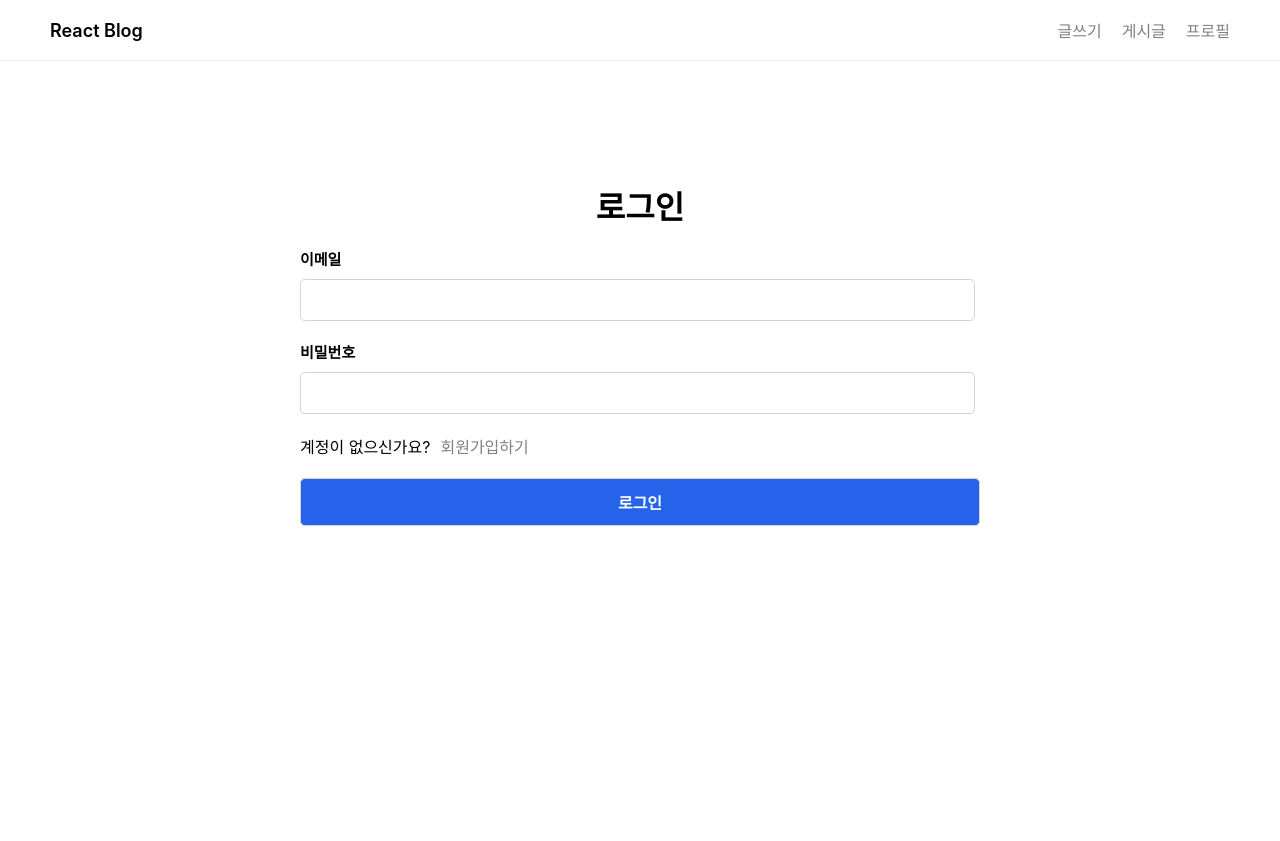
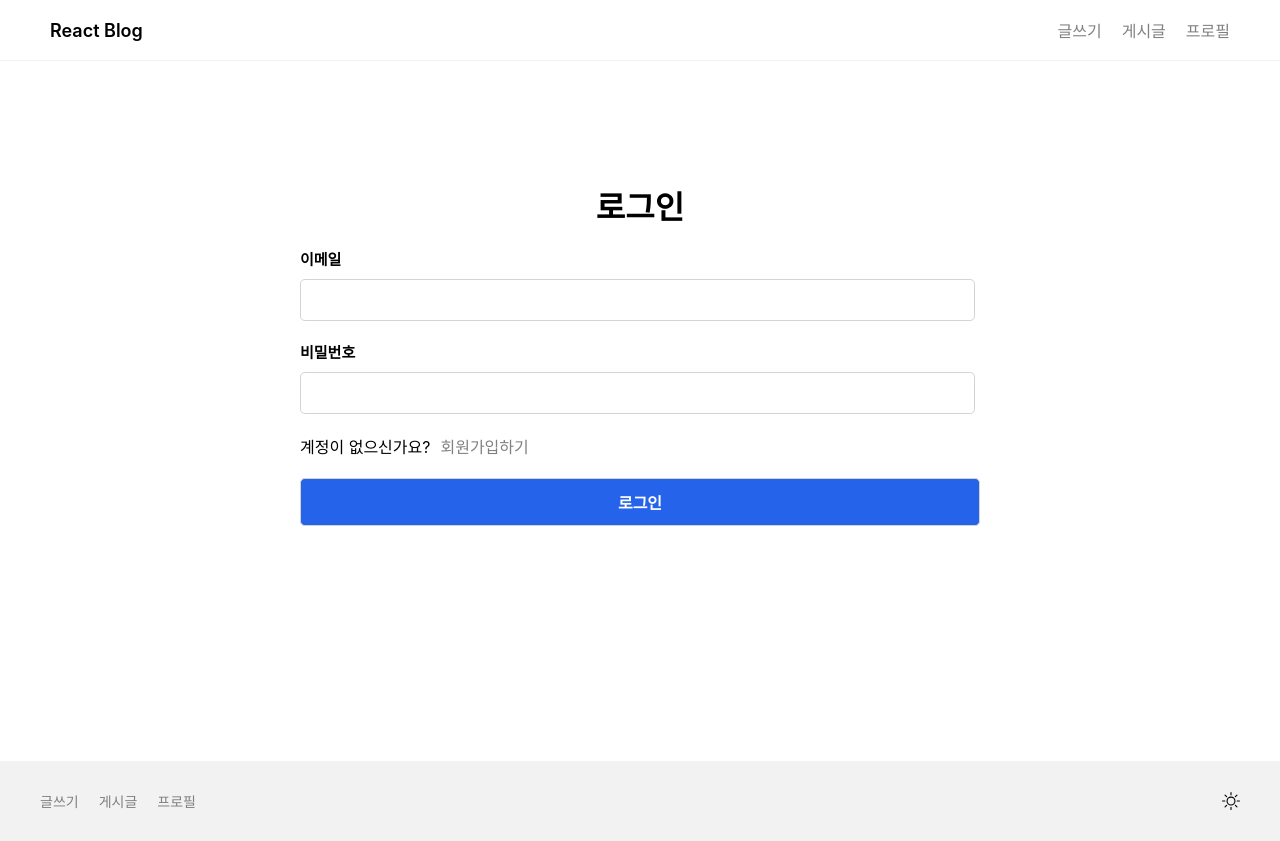
Before and after one commit to gaebonglee/blog-app, a React (Create React App) app: page / in a window 1280 px wide. Before the commit the page ends 800 px from the top, so only its background shows below. Built offline with nearby package versions, Linux system fonts and the light colour scheme; no server answers.

Commit message:
context를 활용해서 light dark 모드 구현!

```diff
--- a/package.json
+++ b/package.json
@@ -13,6 +13,7 @@
     "firebase": "^11.1.0",
     "react": "^19.0.0",
     "react-dom": "^19.0.0",
+    "react-icons": "^5.4.0",
     "react-router-dom": "^7.1.1",
     "react-scripts": "5.0.1",
     "react-toastify": "^11.0.2",
--- a/src/components/Footer.tsx
+++ b/src/components/Footer.tsx
@@ -1,10 +1,28 @@
 import { Link } from "react-router-dom";
+import { BsSun, BsMoonFill } from "react-icons/bs";
+import { useContext } from "react";
+import ThemeContext from "context/ThemeContext";
+
 export default function Footer() {
+  const context = useContext(ThemeContext);
+
   return (
     <footer>
-      <Link to="/posts/new">글쓰기</Link>
-      <Link to="/posts">게시글</Link>
-      <Link to="/profile">프로필</Link>
+      <div className="footer__links">
+        <Link to="/posts/new">글쓰기</Link>
+        <Link to="/posts">게시글</Link>
+        <Link to="/profile">프로필</Link>
+      </div>
+      <div className="footer__theme">
+        {context.theme === "light" ? (
+          <BsSun onClick={context.toggleMode} className="footer__theme-btn" />
+        ) : (
+          <BsMoonFill
+            onClick={context.toggleMode}
+            className="footer__theme-btn"
+          />
+        )}
+      </div>
     </footer>
   );
 }
--- a/src/components/Routers.tsx
+++ b/src/components/Routers.tsx
@@ -43,7 +43,7 @@ export default function Router({ isAuthenticated }: RouterProps) {
         </Routes>
       </main>
 
-      {/* <Footer /> */}
+      <Footer />
     </>
   );
 }
--- a/src/index.css
+++ b/src/index.css
@@ -43,15 +43,32 @@ header a:hover {
 
 /* footer */
 footer {
+  position: relative;
+  bottom: 0;
+  left: 0;
   background-color: #f2f2f2;
+  gap: 20px;
   min-height: 40px;
   padding: 20px 40px;
   font-size: 14px;
+  display: flex;
   text-align: center;
+  justify-content: space-between;
+}
+
+/* 왼쪽 링크 스타일 */
+.footer__links {
   display: flex;
   align-items: center;
   justify-content: center;
   gap: 20px;
+}
+
+
+/* DARK LIGHT MODE BTN */
+.footer__theme {
+  display: flex;
+  align-items: center;
 }
 
 footer a {
@@ -393,10 +410,12 @@ input:checked + .carousel__slide-container .nav label {
 
 /* form */
 .form {
+  min-height: calc(100vh - 50px);
   margin: 0 auto;
   max-width: 680px;
   padding: 20px;
   margin-top: 20px;
+  margin-bottom: 20px;
 }
 
 .form input {
@@ -410,7 +429,7 @@ input:checked + .carousel__slide-container .nav label {
 }
 
 .form textarea {
-  min-height: 250px;
+  min-height: 200px;
   padding: 10px 10px;
   font-size: 16px;
   line-height: 1.5;
@@ -602,7 +621,7 @@ input:checked + .carousel__slide-container .nav label {
   padding-top: 4px;
 }
 
-/* dark mode */
+/*  ------- DARK MODE  ------- */
 
 .white {
   transition: all 0.25s linear;
--- a/src/index.tsx
+++ b/src/index.tsx
@@ -3,15 +3,18 @@ import ReactDOM from "react-dom/client";
 import "./index.css";
 import App from "./App";
 import { BrowserRouter as Router } from "react-router-dom";
-import AuthContext, { AuthContextProvider } from "context/AuthContext";
+import { AuthContextProvider } from "context/AuthContext";
+import { ThemeContextProvider } from "context/ThemeContext";
 
 const root = ReactDOM.createRoot(
   document.getElementById("root") as HTMLElement
 );
 root.render(
-  <AuthContextProvider>
-    <Router>
-      <App />
-    </Router>
-  </AuthContextProvider>
+  <ThemeContextProvider>
+    <AuthContextProvider>
+      <Router>
+        <App />
+      </Router>
+    </AuthContextProvider>
+  </ThemeContextProvider>
 );
```
Also changed, not shown: 1 other file (tests, documents, lock files or other folders).
